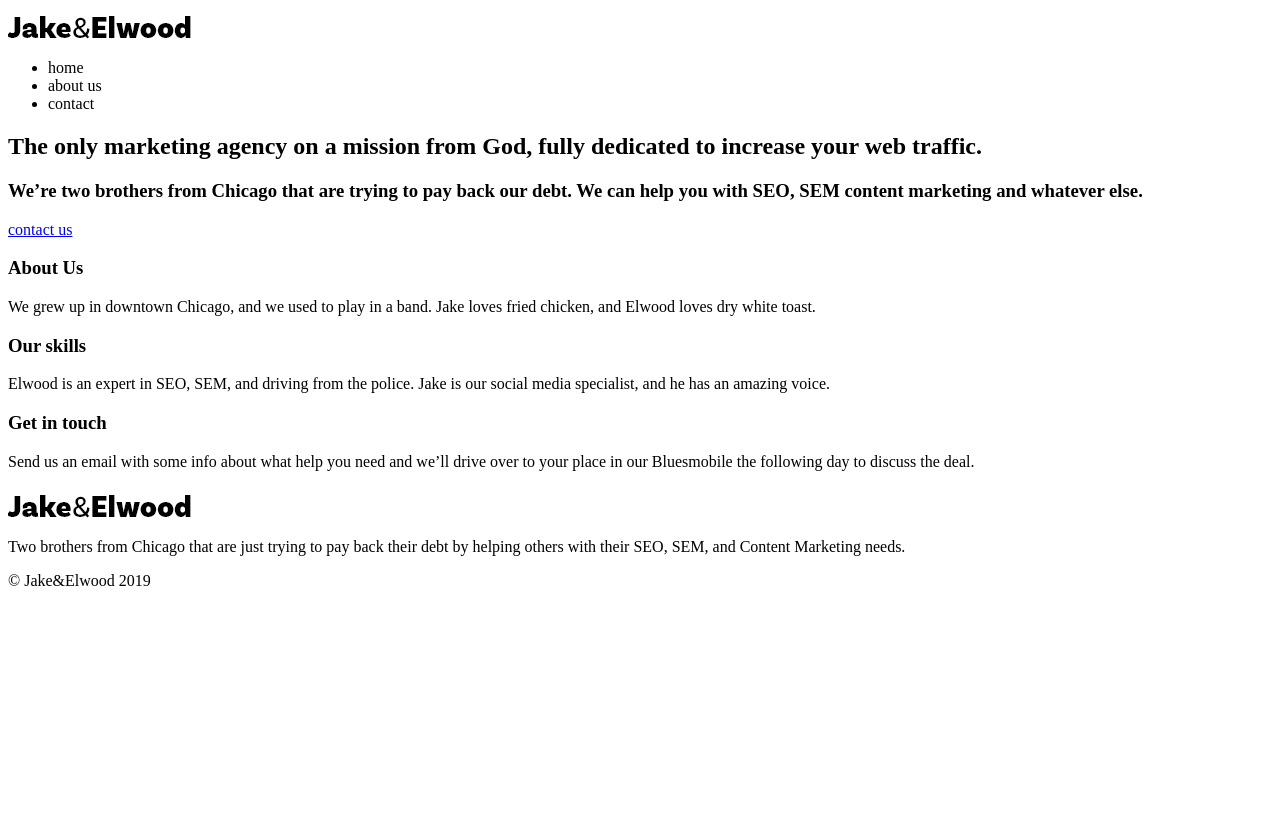
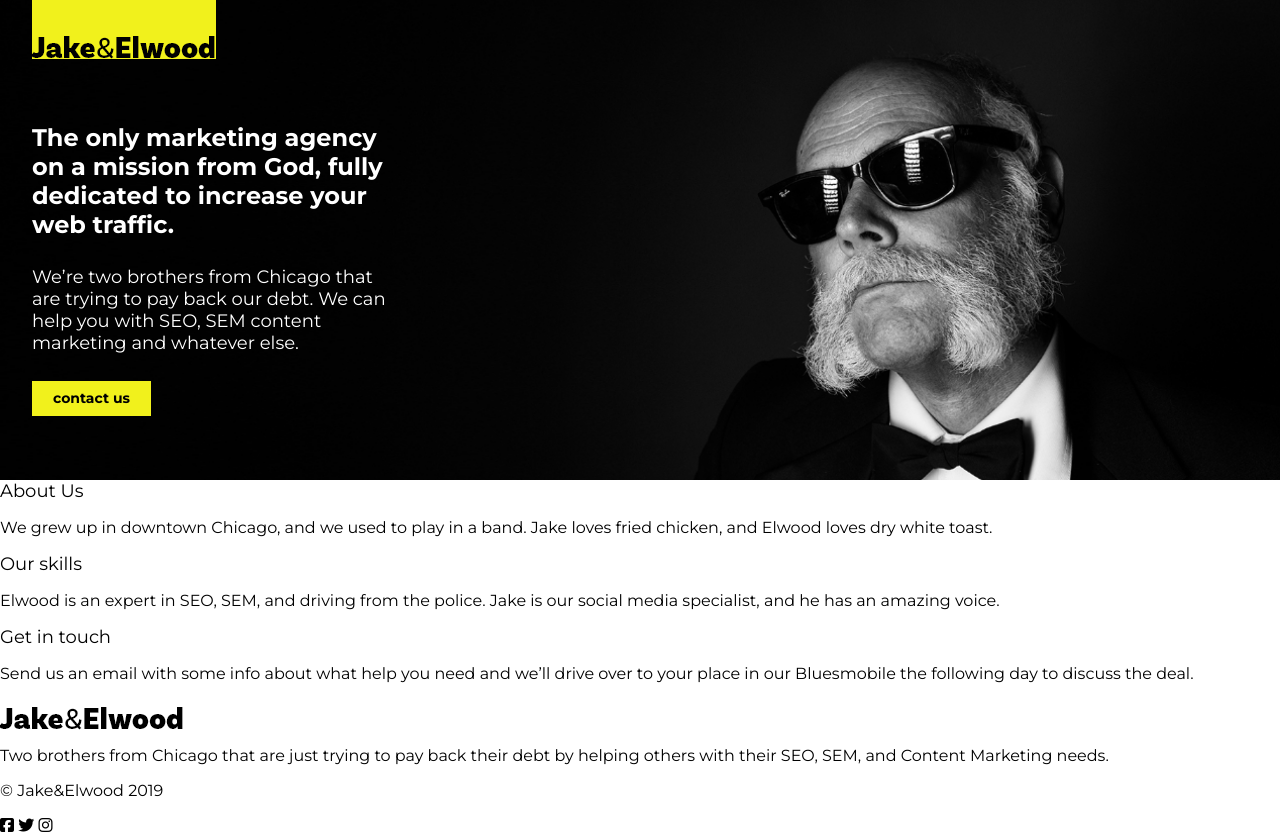
Before and after one commit to SungJunEun/Layout_Practice, a plain HTML site: page index.html in a window 1280 px wide. Before the commit the page ends 800 px from the top, so only its background shows below. Drawn offline with Linux system fonts and the light colour scheme.

Commit message:
header CSS done

```diff
--- a/index.html
+++ b/index.html
@@ -1,6 +1,15 @@
 <!DOCTYPE html>
 <html>
   <head>
+    <meta name="viewport" content="width=device-width, initial-scale=1">
+    <link rel="preconnect" href="https://fonts.googleapis.com">
+    <link rel="preconnect" href="https://fonts.gstatic.com" crossorigin>
+    <link href="https://fonts.googleapis.com/css2?family=Montserrat:wght@400;700&display=swap" rel="stylesheet">
+    <script
+      src="https://kit.fontawesome.com/9eb162ac0d.js"
+      crossorigin="anonymous"
+    ></script>
+    <link rel="stylesheet" href="style.css">
     <title>Jake and Elwood</title>
   </head>
   <body>
@@ -18,7 +27,7 @@
           <h2 class="header-title">The only marketing agency on a mission from God, fully dedicated to increase your web traffic.</h2>
           <h3 class="header-subtitle">We’re two brothers from Chicago that are trying to pay back our debt. We can help you with SEO, SEM content marketing and whatever else.</h3>
           <a href="#">contact us</a>
-        </div>
+      </div>
       </div>
     </header>
     <main>
@@ -43,7 +52,11 @@
           <p class="footer-body">Two brothers from Chicago that are just trying to pay back their debt by helping others with their SEO, SEM, and Content Marketing needs.</p>
           <p class="footer-copyright">© Jake&Elwood 2019</p>
         </div>
-        <div class="footer-icon"></div>
+        <div class="footer-icon">
+          <i class="fab fa-facebook-square"></i>
+          <i class="fab fa-twitter"></i>
+          <i class="fab fa-instagram"></i>
+        </div>
       </div>
     </footer>
   </body>
--- a/style.css
+++ b/style.css
@@ -0,0 +1,103 @@
+* {
+  box-sizing: border-box;
+
+  /* Color */
+  --color-yellow: rgb(241, 241, 28);
+  --color-black: #000000;
+  --color-dark: #404040;
+  --color-white: #FFF;
+
+  /* Weight */
+  --font-weight-bold: 700;
+  --font-weight-regular: 400;
+
+}
+
+/* General */
+
+body {
+  margin: 0;
+  font-family: 'Montserrat', sans-serif;
+  font-size: 1rem;
+}
+
+ul {
+  display: none;
+}
+
+h1,h2,h3 {
+  margin: 0;
+}
+
+img {
+  max-width: 100%;
+  display: block;
+}
+
+a {
+  color: var(--color-black);
+  font-family: inherit;
+  font-size: var(--font-size-small);
+  text-decoration: none;
+  display: inline-block;
+}
+
+/* Typography */
+
+h1 {
+  font-size: 3rem;
+}
+
+h2 {
+  font-size: 1.5rem;
+}
+
+h3 {
+  font-size: 1.125rem;
+  font-weight: 400;
+}
+
+nav,
+a {
+  font-size: 0.875rem;
+}
+
+a {
+  font-weight: 700;
+}
+
+/* header */
+
+header {
+  background-image: url(../img/hero-bg.jpg);
+  background-position: center;
+  background-size: cover;
+  color: var(--color-white);
+}
+
+.header-container {
+  max-width: 400px;
+  margin: 0 2em;
+}
+
+nav {
+}
+.nav-logo {
+  background-color: var(--color-yellow);
+  padding-top: 2em;
+}
+
+.header-body {
+  padding: 4em 0;
+  width: 90%;
+}
+
+
+.header-subtitle {
+  margin: 1.5em 0;
+}
+
+a {
+  background-color: var(--color-yellow);
+  padding: 0.6em 1.5em;
+}
```
